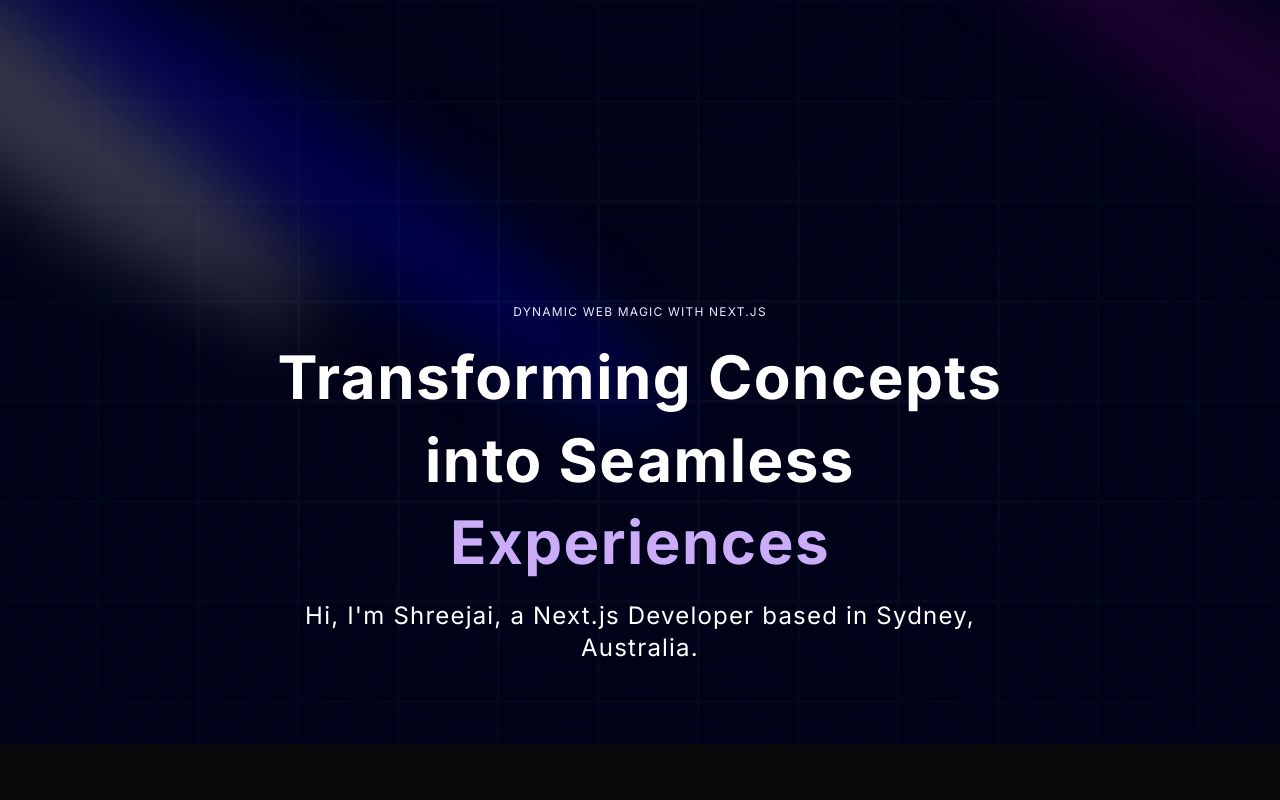
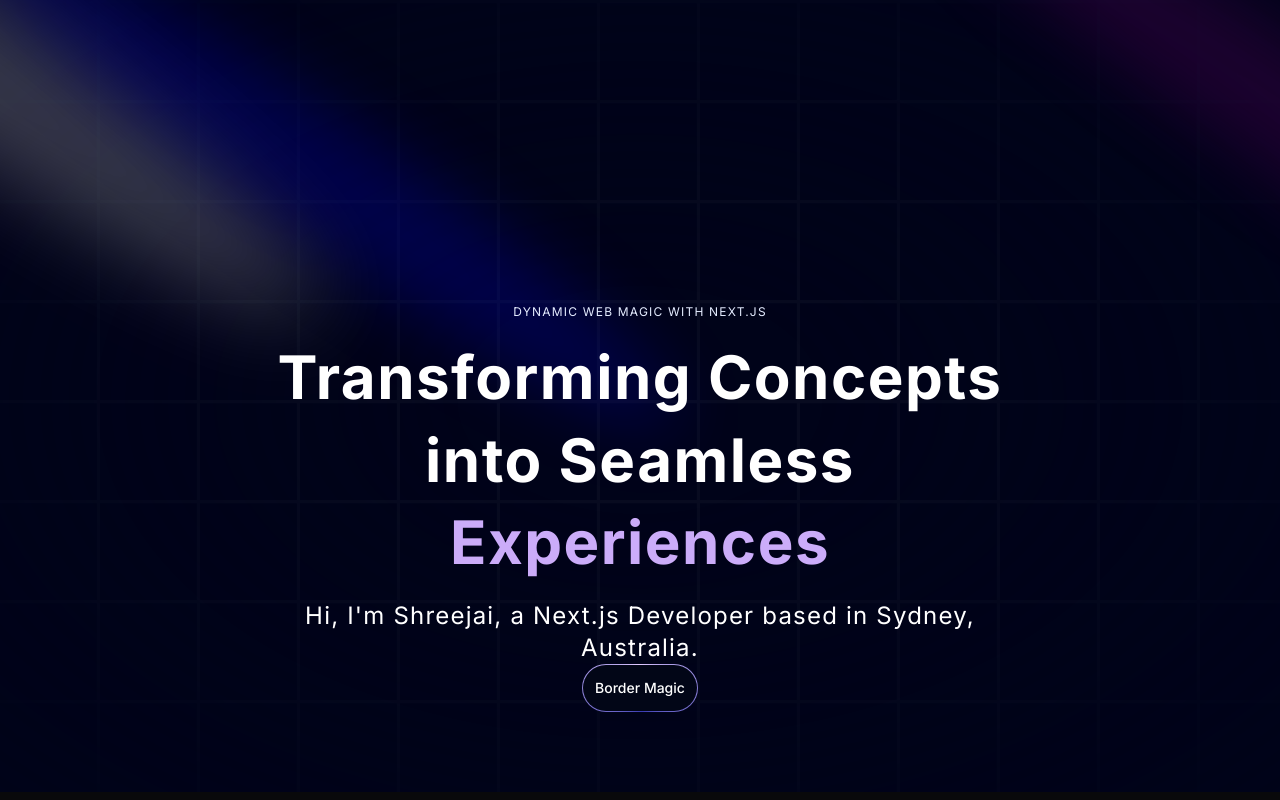
Before and after one commit to shreejai/next-portfolio, a Next.js app: page / in a window 1280 px wide. Built offline with nearby package versions, Linux system fonts and the light colour scheme.

Commit message:
Magic button

```diff
--- a/components/Hero.tsx
+++ b/components/Hero.tsx
@@ -1,3 +1,4 @@
+import MagicButton from './ui/MagicButton'
 import { Spotlight } from './ui/Spotlight'
 import { TextGenerateEffect } from './ui/TextGenerateEffect'
 
@@ -32,6 +33,12 @@
         <p className='text-center md:tracking-wider text-sm md:text-lg lg:text-2xl'>
           Hi, I&apos;m Shreejai, a Next.js Developer based in Sydney, Australia.
         </p>
+
+        <a href='#about'>
+          <MagicButton
+            title="Show my work"
+          />
+        </a>
       </div>
     </div>
     </>
--- /dev/null
+++ b/components/ui/MagicButton.tsx
@@ -0,0 +1,12 @@
+import React from 'react'
+
+export default function MagicButton() {
+  return (
+    <button className="relative inline-flex h-12 overflow-hidden rounded-full p-[1px] focus:outline-none focus:ring-2 focus:ring-slate-400 focus:ring-offset-2 focus:ring-offset-slate-50">
+      <span className="absolute inset-[-1000%] animate-[spin_2s_linear_infinite] bg-[conic-gradient(from_90deg_at_50%_50%,#E2CBFF_0%,#393BB2_50%,#E2CBFF_100%)]" />
+      <span className="inline-flex h-full w-full cursor-pointer items-center justify-center rounded-full bg-slate-950 px-3 py-1 text-sm font-medium text-white backdrop-blur-3xl">
+        Border Magic
+      </span>
+    </button>
+  )
+}
```
